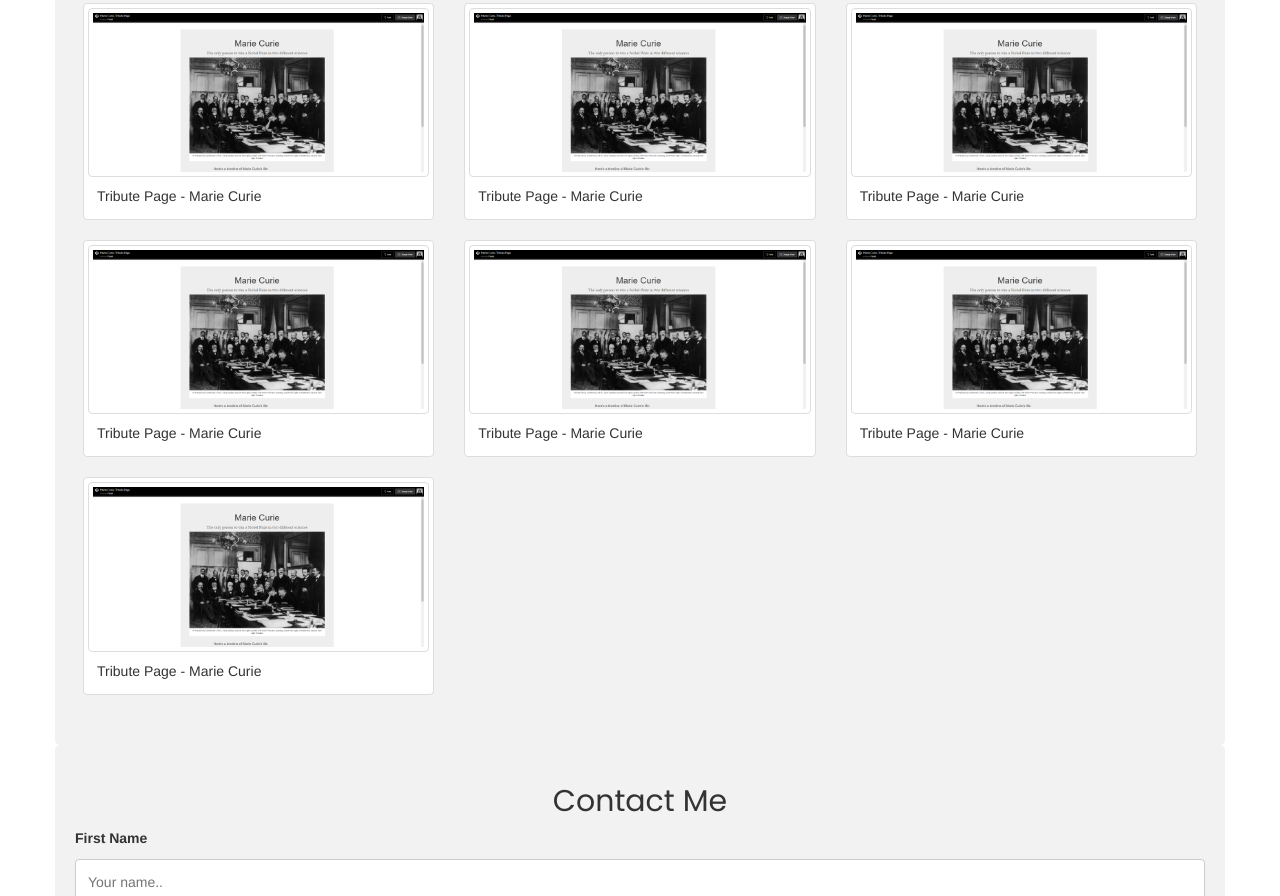
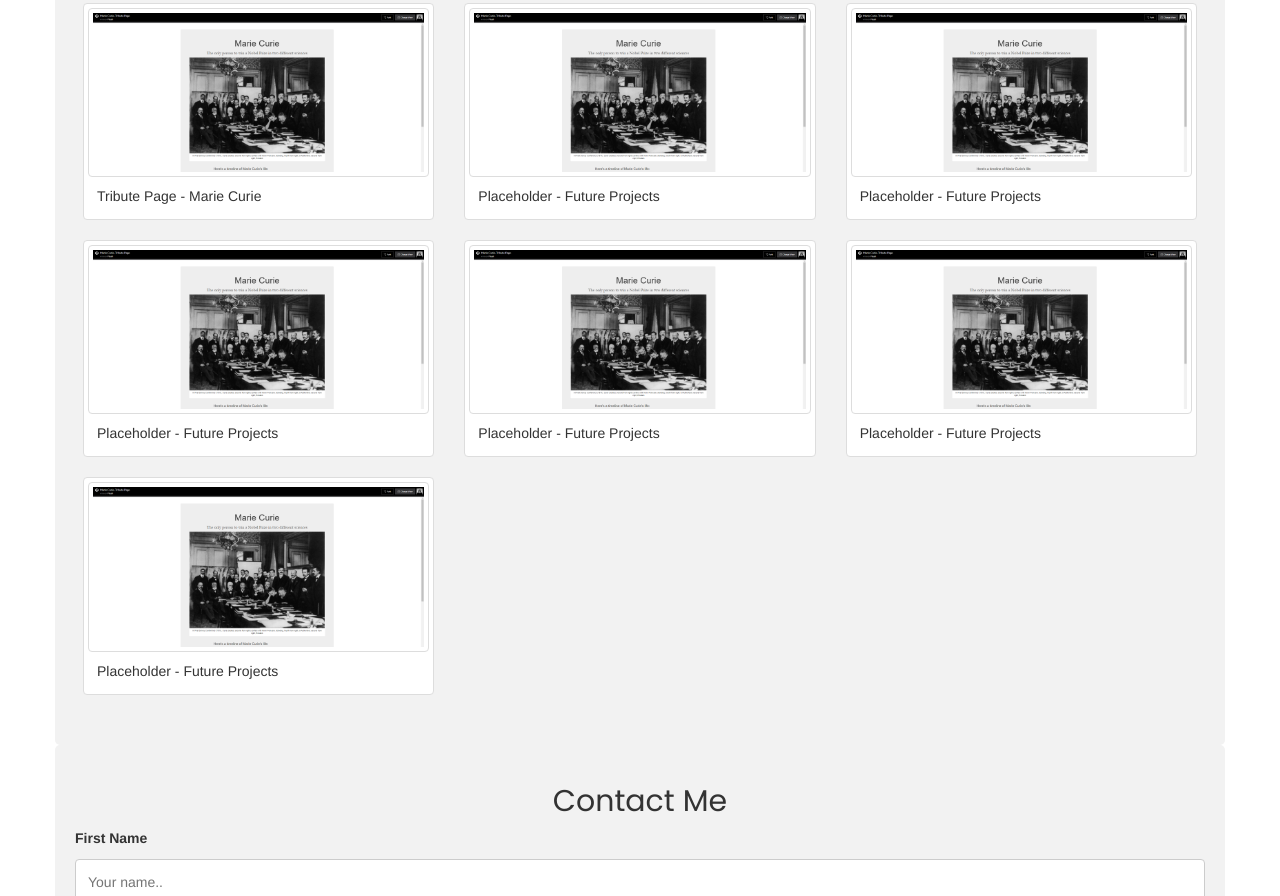
Before and after one commit to piyush-imad/piyush-imad.github.io, a plain HTML site: page index.html in a window 1280 px wide. Shown: the part 625-1521 px from the top of the page. Drawn offline with nearby package versions, Linux system fonts and the light colour scheme.

Commit message:
Update index.html

```diff
--- a/index.html
+++ b/index.html
@@ -52,7 +52,7 @@
           <div class="col-lg-9 col-md-9 col-sm-12 col-xs-12">
               <font color = "white"><h3>Piyush Sharma </h3></font>
 <hr id="id1" width="90%"  >
- <font color = "silver"> <p id="inf">Front-End Developer and UX/UI designer, with a goal to learn Full Stack development within 30 days.</p></font>
+ <font color = "silver"> <p id="inf">Front-End Developer and UX/UI designer, with a goal to become a Full Stack Developer.</p></font>
       </div>
           <div class="col-lg-3 col-md-3 col-sm-12 col-xs-12">
           <img id="thumb1" class="img-responsive center-block" src="thumb.jpg.jpg" alt="Mountain View">
@@ -76,7 +76,7 @@
             <div class="thumbnail">
          <img id="thumb3" class="img-thumbnail" src="Capture.PNG" alt="Mountain View">
         <div class="caption">
-                Tribute Page - Marie Curie
+                Placeholder - Future Projects
             </div>
             </div>
         </div>
@@ -84,7 +84,7 @@
             <div class="thumbnail">
          <img id="thumb4" class="img-thumbnail" src="Capture.PNG" alt="Mountain View">
         <div class="caption">
-                Tribute Page - Marie Curie
+                Placeholder - Future Projects
             </div>
             </div>
         </div>
@@ -92,7 +92,7 @@
             <div class="thumbnail">
              <img id="thumb2" class="img-thumbnail" src="Capture.PNG" alt="Mountain View">
             <div class="caption">
-                Tribute Page - Marie Curie
+                Placeholder - Future Projects
             </div>
             </div>
         </div>
@@ -100,7 +100,7 @@
             <div class="thumbnail">
              <img id="thumb2" class="img-thumbnail" src="Capture.PNG" alt="Mountain View">
             <div class="caption">
-                Tribute Page - Marie Curie
+                Placeholder - Future Projects
             </div>
             </div>
         </div>
@@ -108,7 +108,7 @@
             <div class="thumbnail">
              <img id="thumb2" class="img-thumbnail" src="Capture.PNG" alt="Mountain View">
             <div class="caption">
-                Tribute Page - Marie Curie
+                Placeholder - Future Projects
             </div>
             </div>
         </div>
@@ -116,7 +116,7 @@
             <div class="thumbnail">
              <img id="thumb2" class="img-thumbnail" src="Capture.PNG" alt="Mountain View">
             <div class="caption">
-                Tribute Page - Marie Curie
+                Placeholder - Future Projects
             </div>
             </div>
         </div>
```
